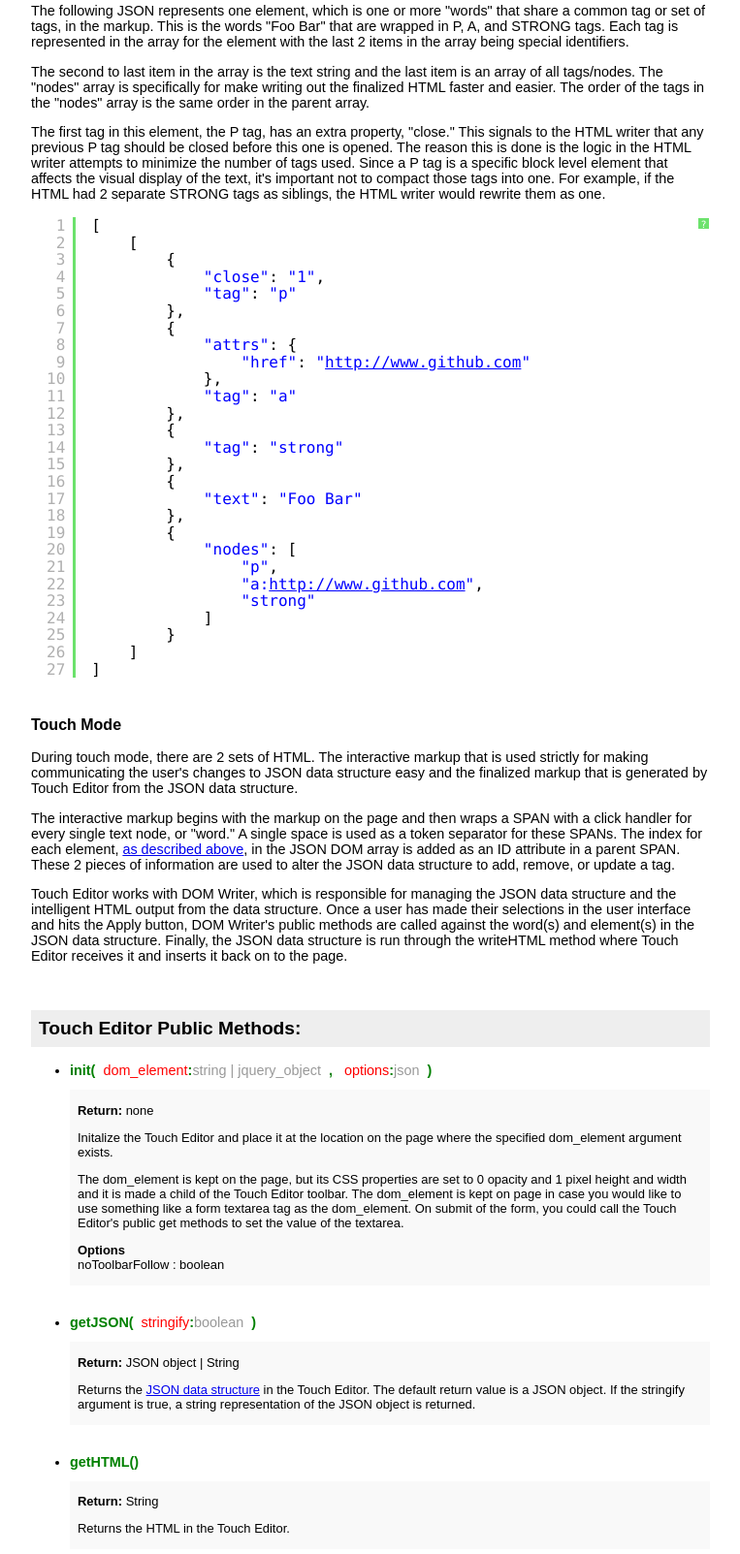
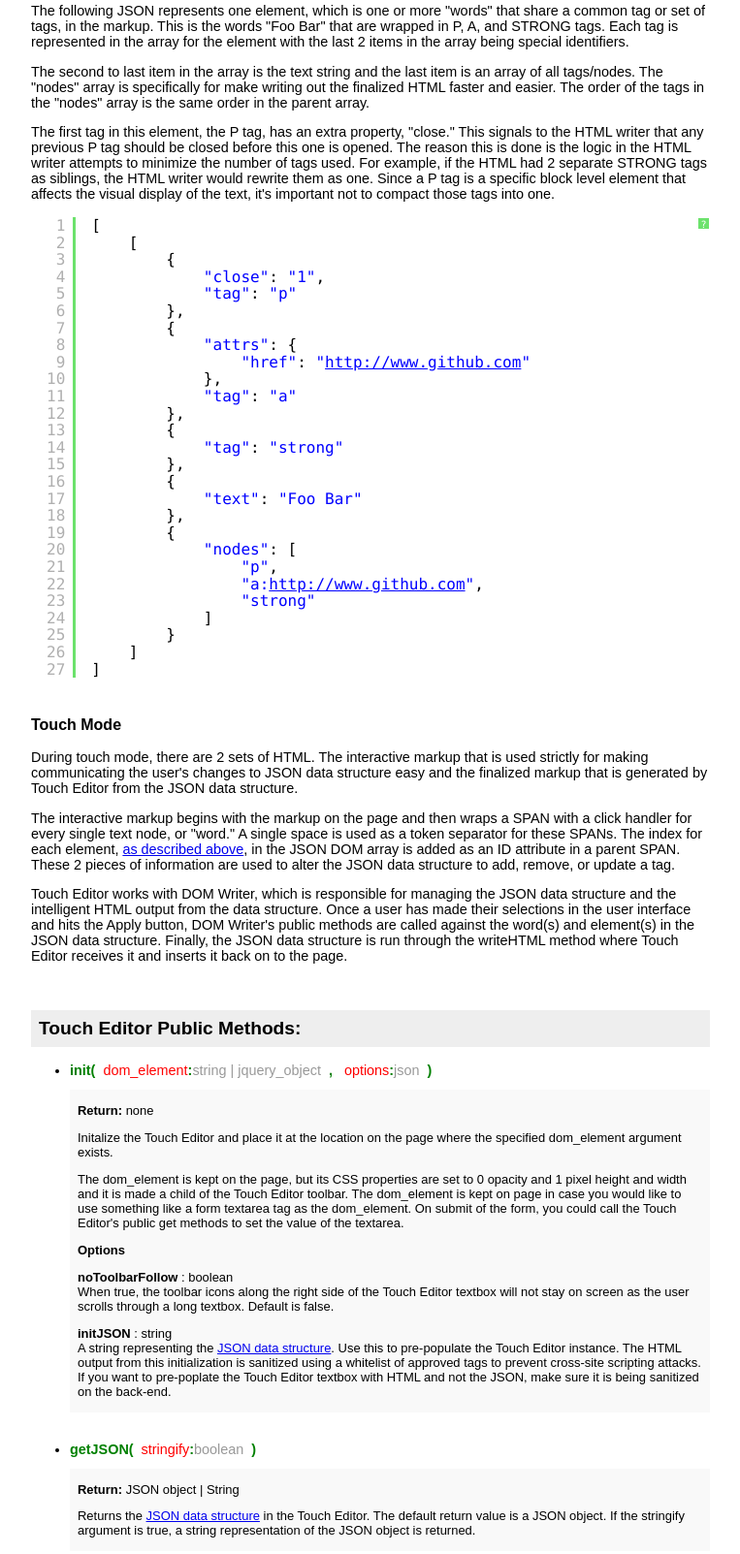
Before and after one commit to snapshotist/toucheditor.js, a plain HTML site: page documentation/index.html in a window 1280 px wide. Shown: the part 1737-3340 px from the top of the page at 97% size, without its empty margins (258-1021 px from the left). Drawn offline with Linux system fonts and the light colour scheme; files that its build step writes are made by us from their sources; files whose address does not match are found by name.

Commit message:
+ Updated documentation for clarity and included options avaiable in the Touch Editor instantiation.

```diff
--- a/documentation/index.html
+++ b/documentation/index.html
@@ -109,7 +109,7 @@
             <p>There is no support for class names or other attributes on a tag at this time. This means that if you'd like to use the EM tag for both italics and underlining to remain HTML5-compliant, you cannot do this.</p>
 
             <h3>Word Selection</h3>
-            <p>Lastly, only "whole words" can by styled or linked, not individual letters. So if you wanted to italicize only, "freaking," in the word, "absofreakinglutely," Touch Editor doesn't support that.</p>
+            <p>Only "whole words" can by styled or linked, not individual letters. So if you wanted to italicize only, "freaking," in the word, "absofreakinglutely," Touch Editor doesn't support that.</p>
 
             <h3>One Instance</h3>
             <p>Only one Touch Editor may be instantiated on the page at this time.</p>
@@ -148,7 +148,7 @@
 
             <p>The second to last item in the array is the text string and the last item is an array of all tags/nodes. The "nodes" array is specifically for make writing out the finalized HTML faster and easier. The order of the tags in the "nodes" array is the same order in the parent array.</p>
 
-            <p>The first tag in this element, the P tag, has an extra property, "close." This signals to the HTML writer that any previous P tag should be closed before this one is opened. The reason this is done is the logic in the HTML writer attempts to minimize the number of tags used. Since a P tag is a specific block level element that affects the visual display of the text, it's important not to compact those tags into one. For example, if the HTML had 2 separate STRONG tags as siblings, the HTML writer would rewrite them as one.</p>
+            <p>The first tag in this element, the P tag, has an extra property, "close." This signals to the HTML writer that any previous P tag should be closed before this one is opened. The reason this is done is the logic in the HTML writer attempts to minimize the number of tags used. For example, if the HTML had 2 separate STRONG tags as siblings, the HTML writer would rewrite them as one. Since a P tag is a specific block level element that affects the visual display of the text, it's important not to compact those tags into one.</p>
 
             <pre class="brush: js;">
                 [
@@ -197,9 +197,16 @@
                         <p><strong>Return:</strong> none</p>
                         <p>Initalize the Touch Editor and place it at the location on the page where the specified dom_element argument exists.</p>
                         <p>The dom_element is kept on the page, but its CSS properties are set to 0 opacity and 1 pixel height and width and it is made a child of the Touch Editor toolbar. The dom_element is kept on page in case you would like to use something like a form textarea tag as the dom_element. On submit of the form, you could call the Touch Editor's public get methods to set the value of the textarea.</p>
+                        <p><strong>Options</strong></p>
                         <p>
-                            <strong>Options</strong><br>
-                            noToolbarFollow : boolean
+                            <strong>noToolbarFollow</strong> : boolean
+                            <br>
+                            When true, the toolbar icons along the right side of the Touch Editor textbox will not stay on screen as the user scrolls through a long textbox. Default is false.
+                        </p>
+                        <p>
+                            <strong>initJSON</strong> : string
+                            <br>
+                            A string representing the <a href="#sample-json">JSON data structure</a>. Use this to pre-populate the Touch Editor instance. The HTML output from this initialization is sanitized using a whitelist of approved tags to prevent cross-site scripting attacks. If you want to pre-poplate the Touch Editor textbox with HTML and not the JSON, make sure it is being sanitized on the back-end.
                         </p>
                     </div>
                 </li>
```
